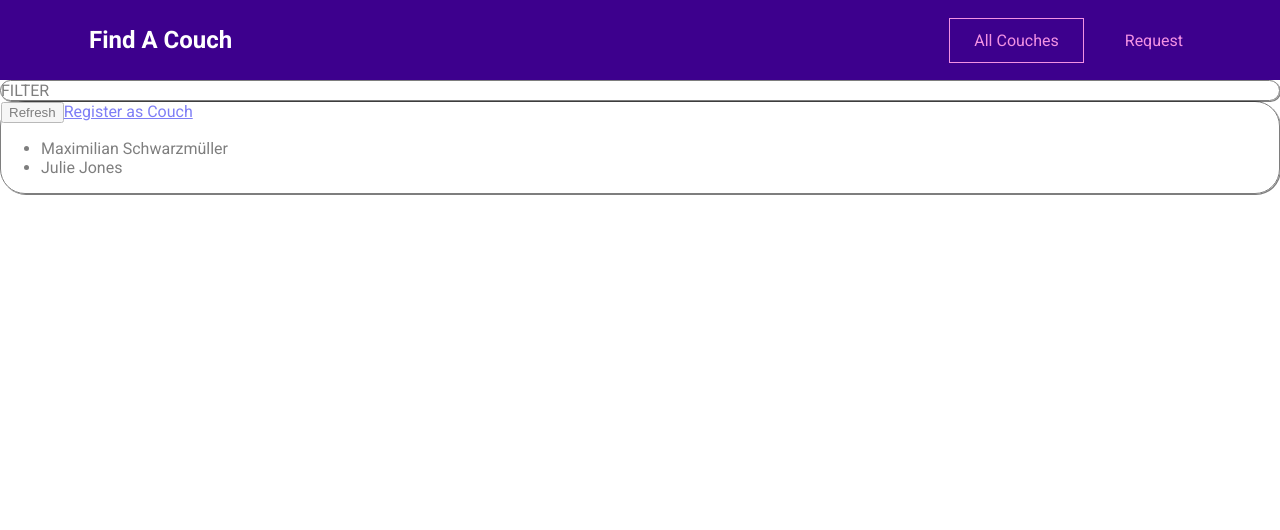
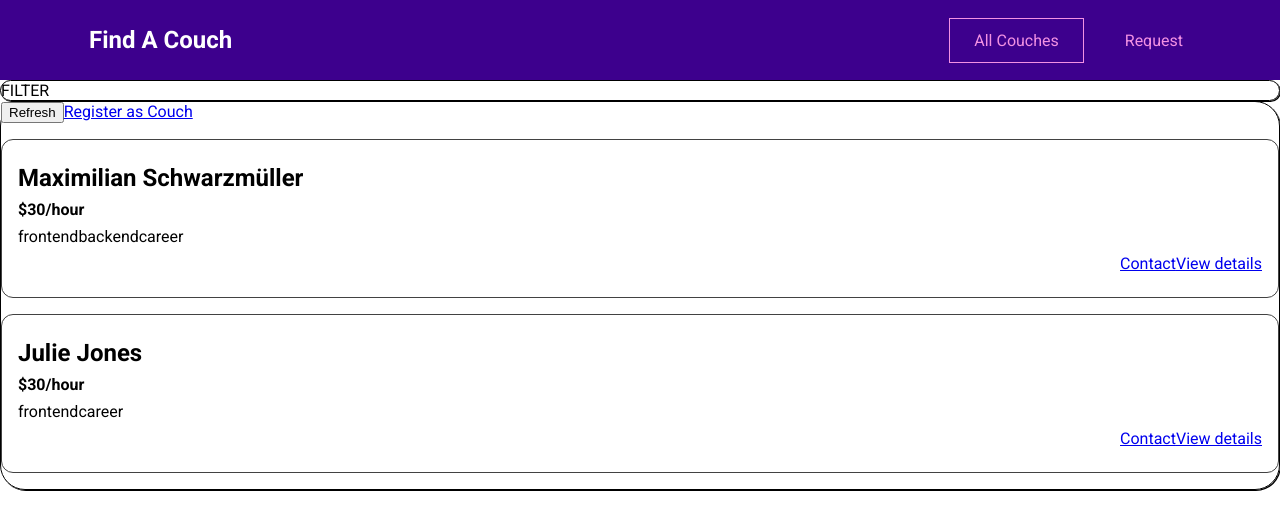
Before and after one commit to Mirthay/Find-a-Couch, a Vue app: page /couches in a window 1280 px wide. Shown: the top 530 px of the page. Built offline with nearby package versions, Linux system fonts and the light colour scheme.

Commit message:
couchItem imported with props to CouchList

```diff
--- a/src/pages/Couches/CouchList.vue
+++ b/src/pages/Couches/CouchList.vue
@@ -8,16 +8,24 @@
       <router-link to="/register">Register as Couch</router-link>
     </div>
     <ul v-if="hasCouches">
-      <li v-for="couch in filteredCouches" :key="couch.id">
-        {{ couch.firstName }} {{ couch.lastName }}
-      </li>
+      <couch-item
+        v-for="couch in filteredCouches"
+        :key="couch.id"
+        :id="couch.id"
+        :firstName="couch.firstName"
+        :lastName="couch.lastName"
+        :areas="couch.areas"
+        :rate="couch.hourlyRate"
+      ></couch-item>
     </ul>
     <h3 v-else>No couches found.</h3>
   </section>
 </template>
 
 <script>
+import CouchItem from '../../components/couches/CouchItem.vue';
 export default {
+  components: { CouchItem },
   computed: {
     filteredCouches() {
       return this.$store.getters['couches/couches'];
@@ -33,10 +41,19 @@ export default {
 section {
   border: 1px solid;
   border-radius: 25px;
-  opacity: 0.5;
   box-shadow: 1px 1px black;
 }
 h2 {
   text-align: center;
 }
+ul {
+  list-style: none;
+  margin: 0;
+  padding: 0;
+}
+
+.controls {
+  display: flex;
+  justify-content: space-between;
+}
 </style>
```
